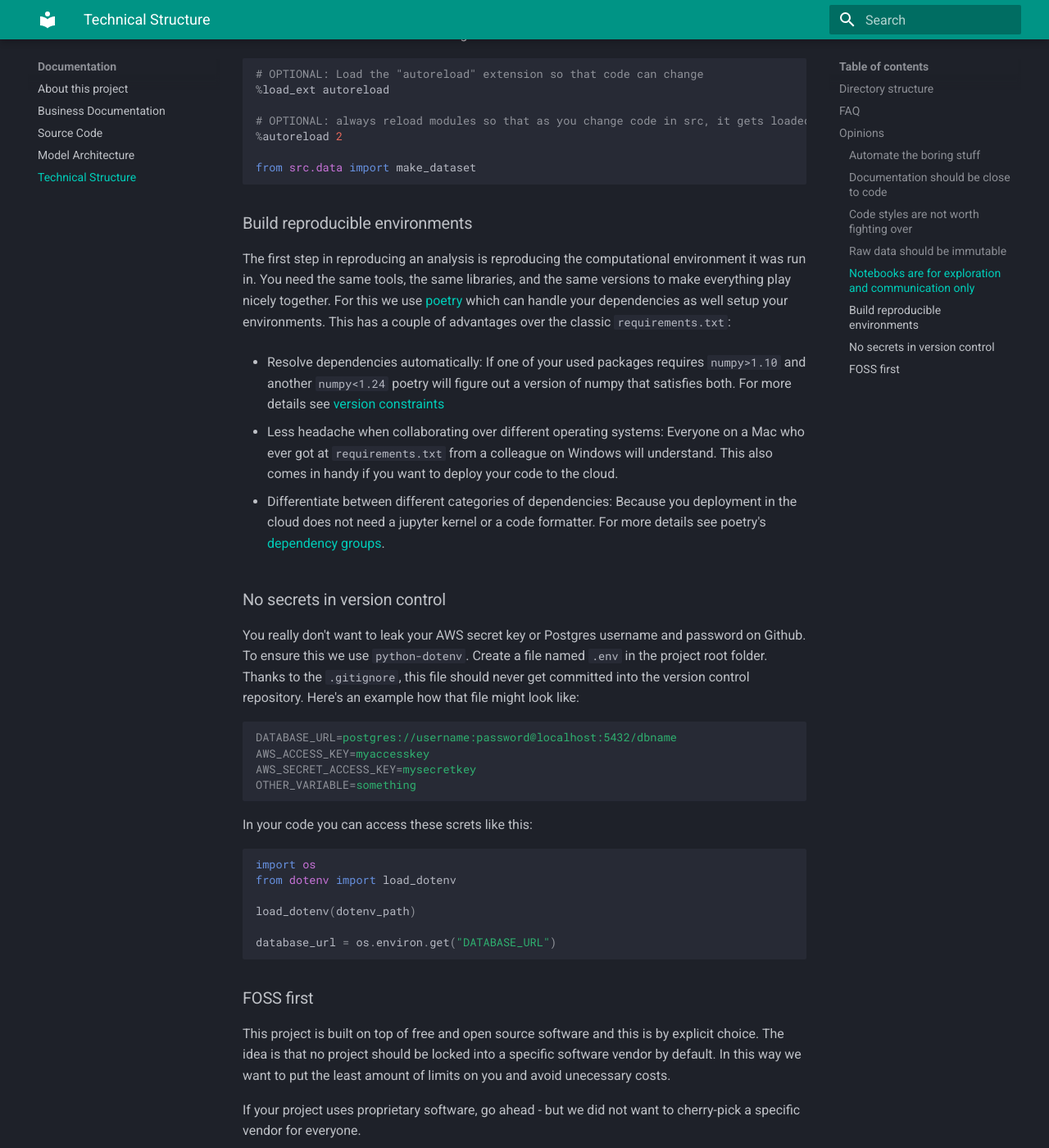
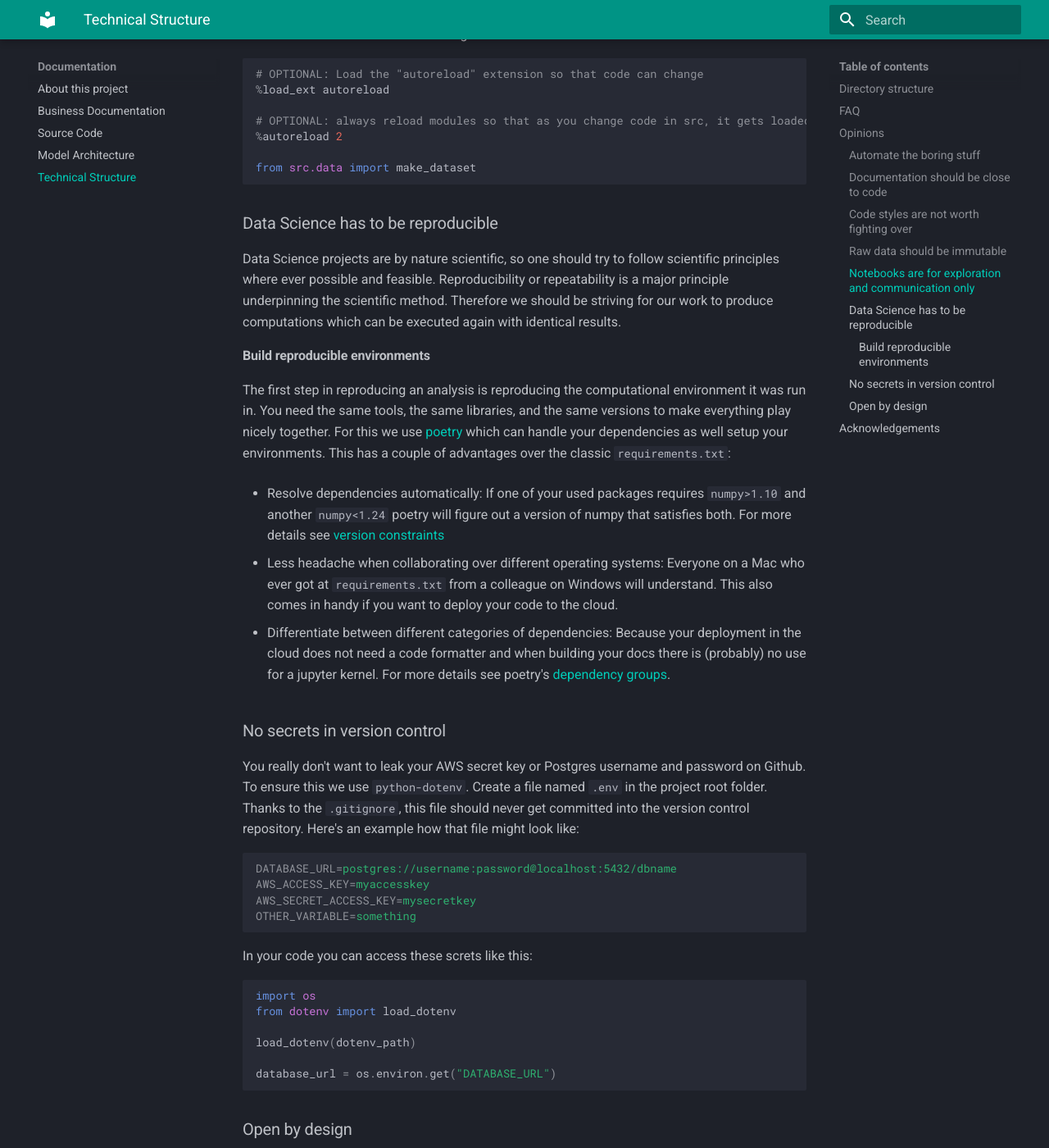
Before and after one commit to Excidion/reproML, an MkDocs documentation site: the page built from docs/structure.md, in a window 1280 px wide and 1400 px high, scrolled down 3262 px. Shown: the whole window at 82% size. Built offline with MkDocs 1.6.1 and Material for MkDocs 9.7.7, drawn with Linux system fonts in a browser that asks for light colours; some of the changed text lies outside the part shown.

Commit message:
rewording

````diff
--- a/docs/structure.md
+++ b/docs/structure.md
@@ -219,7 +219,13 @@ from src.data import make_dataset
 ```
 
 
-### Build reproducible environments
+### Data Science has to be reproducible
+Data Science projects are by nature scientific, so one should try to follow scientific principles where ever possible and feasible.
+Reproducibility or repeatability is a major principle underpinning the scientific method.
+Therefore we should be striving for our work to produce computations which can be executed again with identical results.
+
+
+#### Build reproducible environments
 The first step in reproducing an analysis is reproducing the computational environment it was run in.
 You need the same tools, the same libraries, and the same versions to make everything play nicely together.
 For this we use [poetry](https://python-poetry.org/) which can handle your dependencies as well setup your environments.
@@ -234,7 +240,7 @@ Everyone on a Mac who ever got at `requirements.txt` from a colleague on Windows
 This also comes in handy if you want to deploy your code to the cloud.
 
 + Differentiate between different categories of dependencies:
-Because you deployment in the cloud does not need a jupyter kernel or a code formatter.
+Because your deployment in the cloud does not need a code formatter and when building your docs there is (probably) no use for a jupyter kernel.
 For more details see poetry's [dependency groups](https://python-poetry.org/docs/managing-dependencies/#dependency-groups).
 
 
@@ -261,7 +267,7 @@ database_url = os.environ.get("DATABASE_URL")
 ```
 
 
-### FOSS first
+### Open by design
 This project is built on top of free and open source software and this is by explicit choice.
 The idea is that no project should be locked into a specific software vendor by default.
 In this way we want to put the least amount of limits on you and avoid unecessary costs.
@@ -270,3 +276,14 @@ If your project uses proprietary software, go ahead - but we did not want to che
 
 This need for flexibility is one of the reasons for choosing [dvc](https://dvc.org/) for data version control and experiment tracking.
 It is open source and supports all major cloud providers as [remote storage backends](https://dvc.org/doc/command-reference/remote/add#supported-storage-types).
+
+In the same spirit this structure is not intended to be rigid.
+The intention is to provide a starting point for your next project from which you can build.
+
+
+## Acknowledgements
+Main influnces when defining this structure were:
+
++ [drivendata/cookiecutter-data-science](https://github.com/drivendata/cookiecutter-data-science) for structure and some opinions
+
++ [iterative/example-get-started](https://github.com/iterative/example-get-started) for workflows best practices
````
Also changed, not shown: other parts of docs/structure.md (+1 -1 lines).
